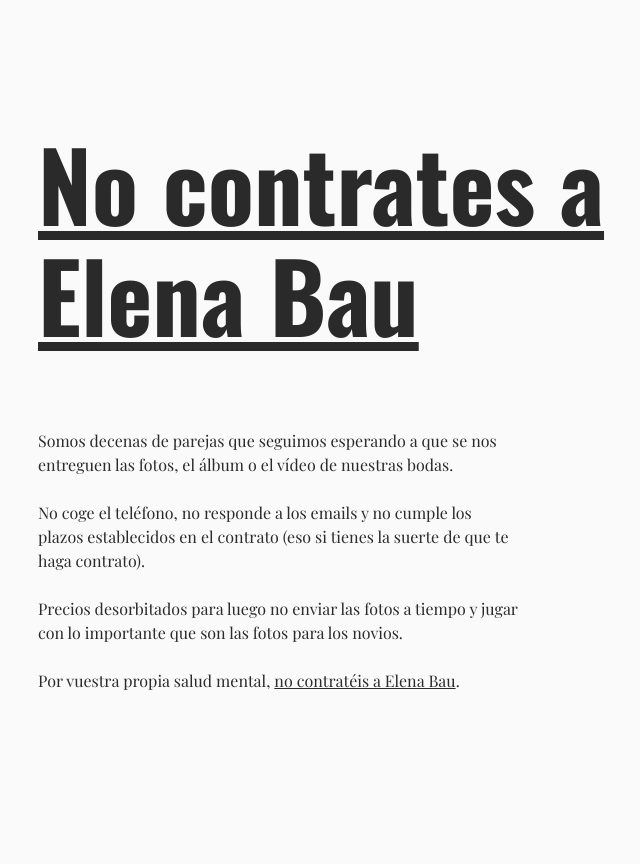
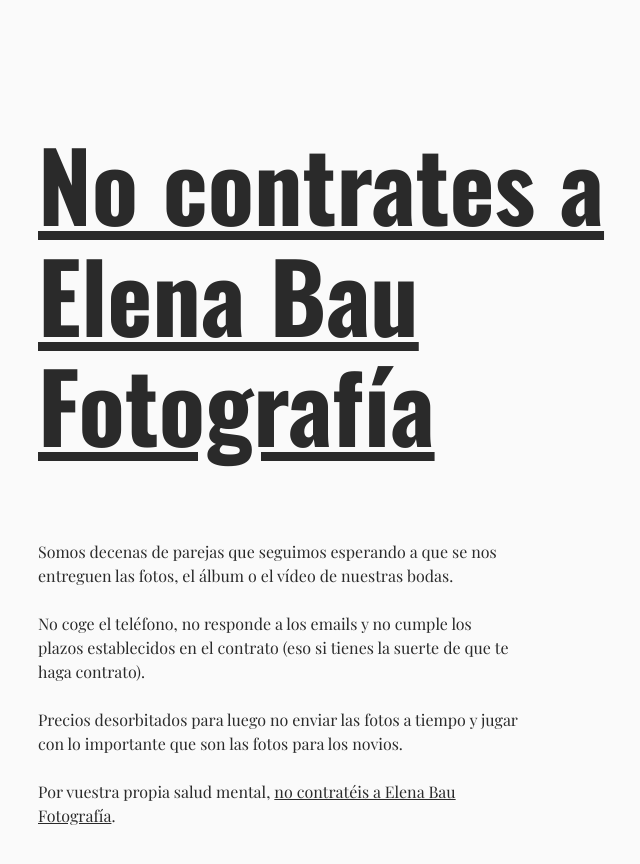
Before and after one commit to Serchinastico/nceb, a plain HTML site: page index.html in a window 1280 px wide. Shown: the whole page, without its empty margins (282-922 px from the left). Before the commit the page ends 800 px from the top, so only its background shows below. Drawn offline with nearby package versions, Linux system fonts and the light colour scheme.

Commit message:
Use the fotografia keyword

```diff
--- a/index.html
+++ b/index.html
@@ -23,7 +23,7 @@
       content="https://nocontratesaelenabau.com/img/ogimg.png"
     />
 
-    <title>No Contrates a Elena Bau</title>
+    <title>No Contrates a Elena Bau Fotografía</title>
     <meta
       name="viewport"
       content="width=device-width, initial-scale=1, maximum-scale=1"
@@ -48,7 +48,9 @@
     <article
       class="pa4 pt4 pt0-m pa5-ns center mw6 mw7-ns flex flex-column justify-center items-start"
     >
-      <h1 class="f2 f1-m f-headline-l underline">No contrates a Elena Bau</h1>
+      <h1 class="f2 f1-m f-headline-l underline">
+        No contrates a Elena Bau Fotografía
+      </h1>
       <p class="measure lh-copy mb2">
         Somos decenas de parejas que seguimos esperando a que se nos entreguen
         las fotos, el álbum o el vídeo de nuestras bodas.
@@ -64,7 +66,7 @@
       </p>
       <p class="measure lh-copy">
         Por vuestra propia salud mental,
-        <span class="underline">no contratéis a Elena Bau</span>.
+        <span class="underline">no contratéis a Elena Bau Fotografía</span>.
       </p>
     </article>
   </body>
```
